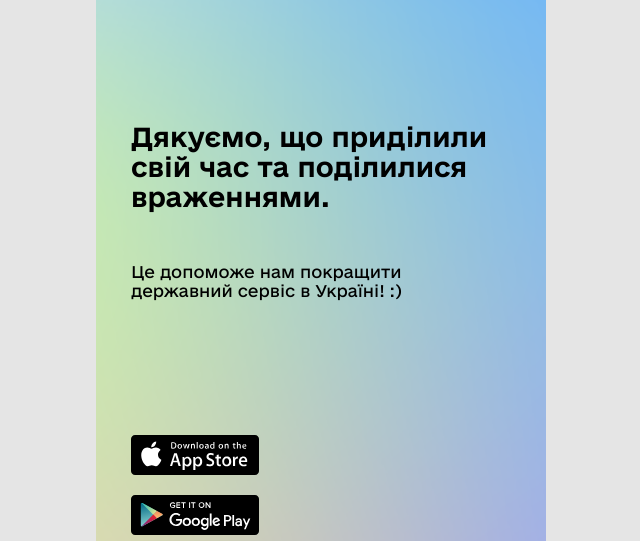
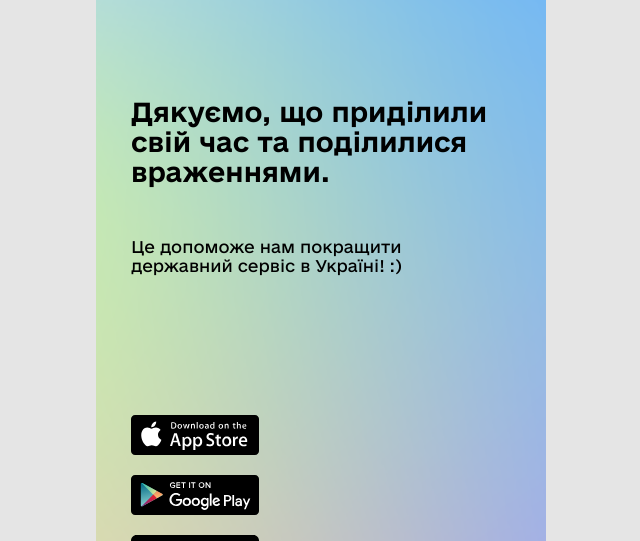
Before and after one commit to YuliaPol/diia, a plain HTML site: page thanks.html in a window 1280 px wide. Shown: the part 165-706 px from the top of the page, without its empty margins (319-959 px from the left). Drawn offline with Linux system fonts and the light colour scheme; files whose address does not match are found by name.

Commit message:
mobelr style

```diff
--- a/css/style.scss
+++ b/css/style.scss
@@ -80,7 +80,7 @@
         width: 100%;
         height: 100%;
         overflow-y: auto;
-        padding: 40px 35px 20px;
+        padding: 40px 35px;
     }
     .logo {
         max-width: 180px;
@@ -155,6 +155,7 @@
             align-items: flex-end;
             justify-content: space-between;
             width: 100%;
+            padding-top: 30px;
             .btns-app {
                 a {
                     width: 128px;
```
Also changed, not shown: css/style.css, 1 other file.
